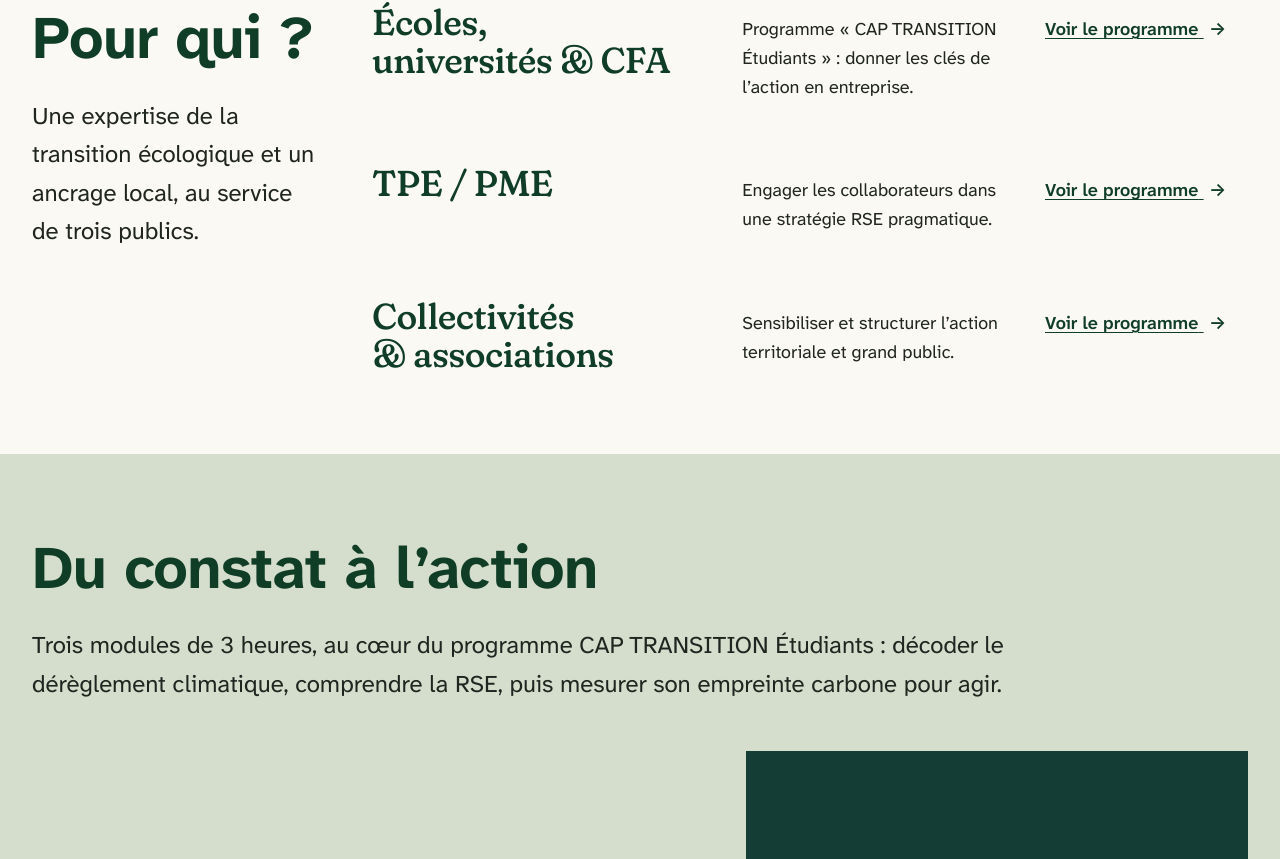
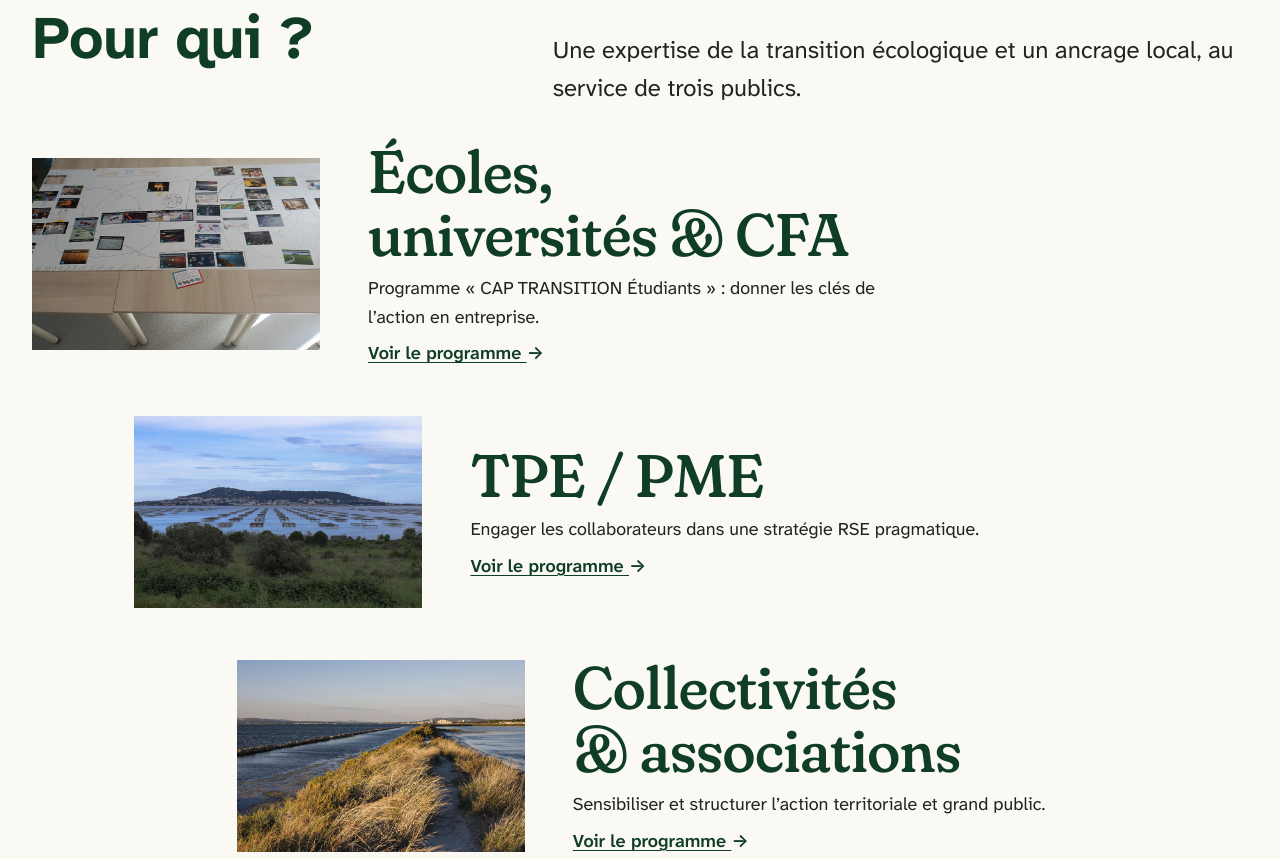
Before and after one commit to Temps0/Website_Fred_DT-Thau, an Astro site: page / in a window 1280 px wide. Shown: the part 897-1756 px from the top of the page. Built offline with nearby package versions, Linux system fonts and the light colour scheme; Astro itself is replaced by a stand-in of ours.

Commit message:
feat(audiences): picture each audience on a staircase
The three audiences were rows of text in four ragged columns, with the
link to each programme floating alone at the far right of its row.

- Give each audience a photograph of its world: a climate workshop
  in an engineering school, the oyster tables of the lagoon for small
  businesses, the protected Lido de Thau for local authorities
- Set the rows as a staircase, each one starting further right, with
  the audience's name set large
- Make the name the link and let its target cover the whole row, so
  the picture and sentence answer the pointer too
- On the home page, put the heading and lead above the list so the
  staircase has the full width

```diff
--- a/src/components/AudienceList.astro
+++ b/src/components/AudienceList.astro
@@ -1,9 +1,13 @@
 ---
 /**
- * The three audiences of the catalogue, as rows of a list: the audience named large, its
- * sentence and a link to its programme. Space separates the rows; no lines, no cards.
+ * The three audiences of the catalogue, as a staircase: each row starts further right
+ * than the one above, with a photograph of its sector, its name set large, its
+ * sentence and a cue to its programme. The name is the link and its target area covers
+ * the whole row. Space separates the rows; no lines, no cards.
  */
+import { Image } from 'astro:assets';
 import { audiences } from '../data/audiences';
+import { type Photo, photos } from '../data/photos';
 import { frenchSpacing } from '../lib/text';
 
 interface Props {
@@ -12,21 +16,44 @@ interface Props {
 }
 
 const { as: Heading = 'h3' } = Astro.props;
+
+const audiencePhotos: Record<string, Photo> = {
+  ecoles: photos.climateFreskStudents,
+  pme: photos.oysterTables,
+  collectivites: photos.lido,
+};
 ---
 
 {/* biome-ignore lint/a11y/noRedundantRoles: Safari drops list semantics when list-style is none */}
 <ul class="audiences" role="list" data-reveal>
   {
-    audiences.map((audience) => (
-      <li class="audience">
-        <Heading class="audience__name">{audience.name}</Heading>
-        <p class="audience__summary">{frenchSpacing(audience.summary)}</p>
-        <a class="audience__link" href={`/programmes/#${audience.id}`}>
-          Voir le programme<span class="visually-hidden">&nbsp;: {audience.name}</span>
-          <span aria-hidden="true">&nbsp;→</span>
-        </a>
-      </li>
-    ))
+    audiences.map((audience) => {
+      const photo = audiencePhotos[audience.id];
+      return (
+        <li class="audience">
+          {photo && (
+            <Image
+              class="audience__photo"
+              src={photo.src}
+              alt={photo.alt}
+              widths={[320, 480, 720]}
+              sizes="(min-width: 56rem) 18rem, 100vw"
+            />
+          )}
+          <div class="audience__text">
+            <Heading class="audience__name">
+              <a class="audience__link" href={`/programmes/#${audience.id}`}>
+                {audience.name}
+              </a>
+            </Heading>
+            <p class="audience__summary">{frenchSpacing(audience.summary)}</p>
+            <span class="audience__more" aria-hidden="true">
+              Voir le programme <span class="audience__arrow">→</span>
+            </span>
+          </div>
+        </li>
+      );
+    })
   }
 </ul>
 
@@ -39,36 +66,103 @@ const { as: Heading = 'h3' } = Astro.props;
   }
 
   .audience {
+    position: relative;
     display: grid;
-    gap: var(--space-xs);
+    gap: var(--space-s);
   }
 
-  @media (min-width: 56rem) {
-    .audience {
-      grid-template-columns: minmax(0, 5fr) minmax(0, 4fr) minmax(0, 3fr);
-      align-items: baseline;
-      gap: var(--space-l);
-    }
+  .audience__photo {
+    width: 100%;
+    aspect-ratio: 3 / 2;
+    object-fit: cover;
+  }
+
+  .audience__text {
+    display: grid;
+    gap: var(--space-2xs);
+    justify-items: start;
   }
 
   .audience__name {
     font-family: var(--font-display);
-    font-size: var(--step-3);
+    font-size: var(--step-4);
     font-weight: var(--weight-medium);
     line-height: var(--leading-display);
     letter-spacing: var(--tracking-display);
   }
 
-  .audience__link {
-    font-weight: var(--weight-semibold);
+  .audience__summary {
+    max-width: 32rem;
   }
 
-  .audience__link span[aria-hidden] {
+  .audience__link {
+    color: inherit;
+    text-decoration: none;
+  }
+
+  .audience__more {
+    color: var(--color-link);
+    font-weight: var(--weight-semibold);
+    text-decoration: underline;
+    text-decoration-thickness: from-font;
+    text-underline-offset: 0.15em;
+  }
+
+  /* The link covers its whole row: picture, name and sentence answer the pointer. */
+  .audience__link::after {
+    content: "";
+    position: absolute;
+    inset: 0;
+  }
+
+  .audience__arrow {
     display: inline-block;
+    text-decoration: none;
     transition: transform 160ms ease-out;
   }
 
-  .audience__link:hover span[aria-hidden] {
+  .audience:hover .audience__arrow {
     transform: translateX(4px);
   }
+
+  .audience:hover .audience__name {
+    text-decoration: underline;
+    text-decoration-thickness: 2px;
+    text-underline-offset: 0.12em;
+  }
+
+  /* The focus ring of the link outlines the whole row it covers, where :has() is known;
+     elsewhere the link keeps its own ring. */
+  @supports selector(:has(*)) {
+    .audience__link:focus-visible {
+      outline: none;
+    }
+  }
+
+  .audience:has(.audience__link:focus-visible) {
+    outline: 3px solid var(--color-focus);
+    outline-offset: 6px;
+  }
+
+  /* Each row a step further right than the one above. */
+  @media (min-width: 56rem) {
+    .audiences {
+      gap: var(--space-xl);
+    }
+
+    .audience {
+      grid-template-columns: 18rem minmax(0, 34rem);
+      align-items: center;
+      gap: var(--space-xl);
+      margin-inline-start: calc(var(--step, 0) * 8vw);
+    }
+
+    .audience:nth-child(2) {
+      --step: 1;
+    }
+
+    .audience:nth-child(3) {
+      --step: 2;
+    }
+  }
 </style>
--- a/src/pages/index.astro
+++ b/src/pages/index.astro
@@ -27,8 +27,8 @@ import BaseLayout from '../layouts/BaseLayout.astro';
   </PageHero>
 
   <section class="chapter chapter--paper" aria-labelledby="audience-title">
-    <div class="container split" data-reveal>
-      <div class="flow flow--m">
+    <div class="container flow flow--l">
+      <div class="chapter-intro" data-reveal>
         <h2 id="audience-title">Pour qui&nbsp;?</h2>
         <p class="lead">
           Une expertise de la transition écologique et un ancrage local, au service de trois
@@ -96,16 +96,16 @@ import BaseLayout from '../layouts/BaseLayout.astro';
 </BaseLayout>
 
 <style>
-  /* Heading and lead on the left, the content it introduces on the right. */
-  .split {
+  /* The chapter's heading on the left, its lead on the right, on one baseline. */
+  .chapter-intro {
     display: grid;
-    gap: var(--space-xl);
+    gap: var(--space-m);
   }
 
   @media (min-width: 56rem) {
-    .split {
-      grid-template-columns: minmax(0, 3fr) minmax(0, 9fr);
-      align-items: start;
+    .chapter-intro {
+      grid-template-columns: minmax(0, 5fr) minmax(0, 7fr);
+      align-items: baseline;
     }
   }
 
```
